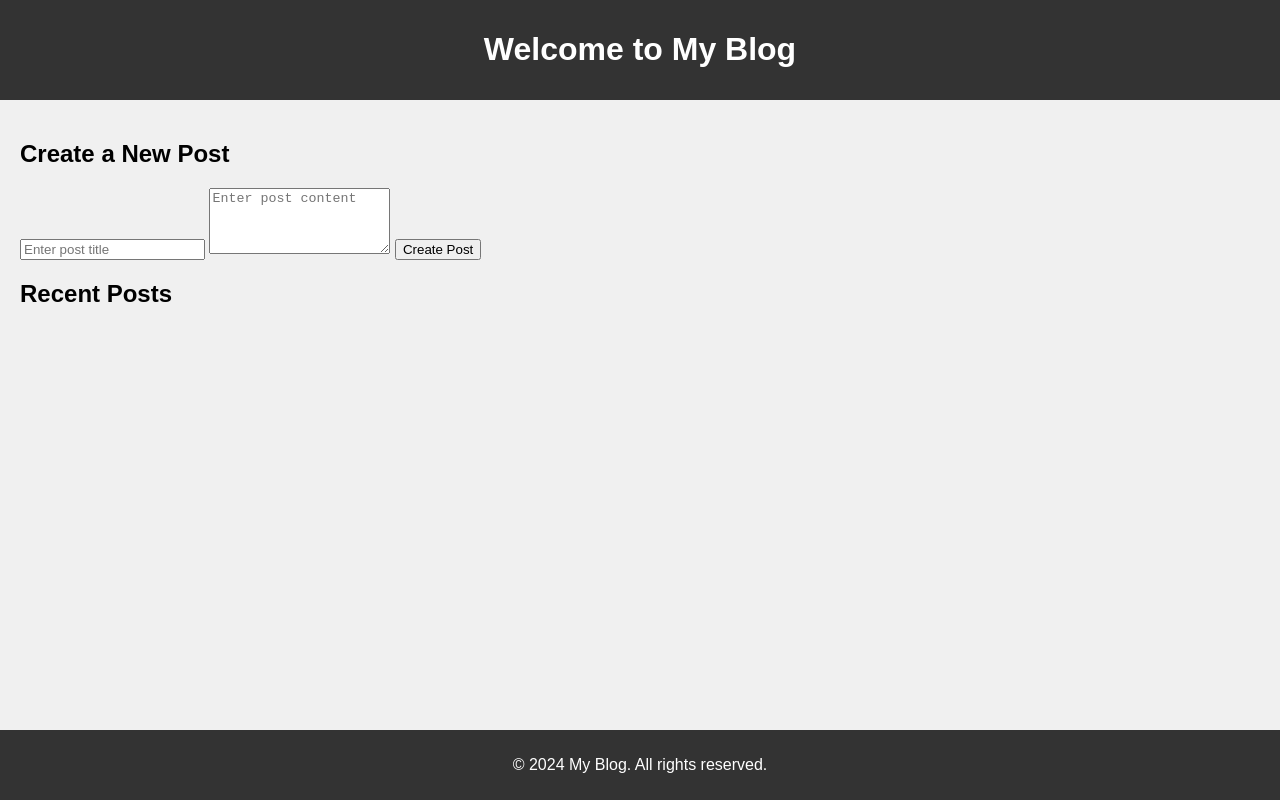
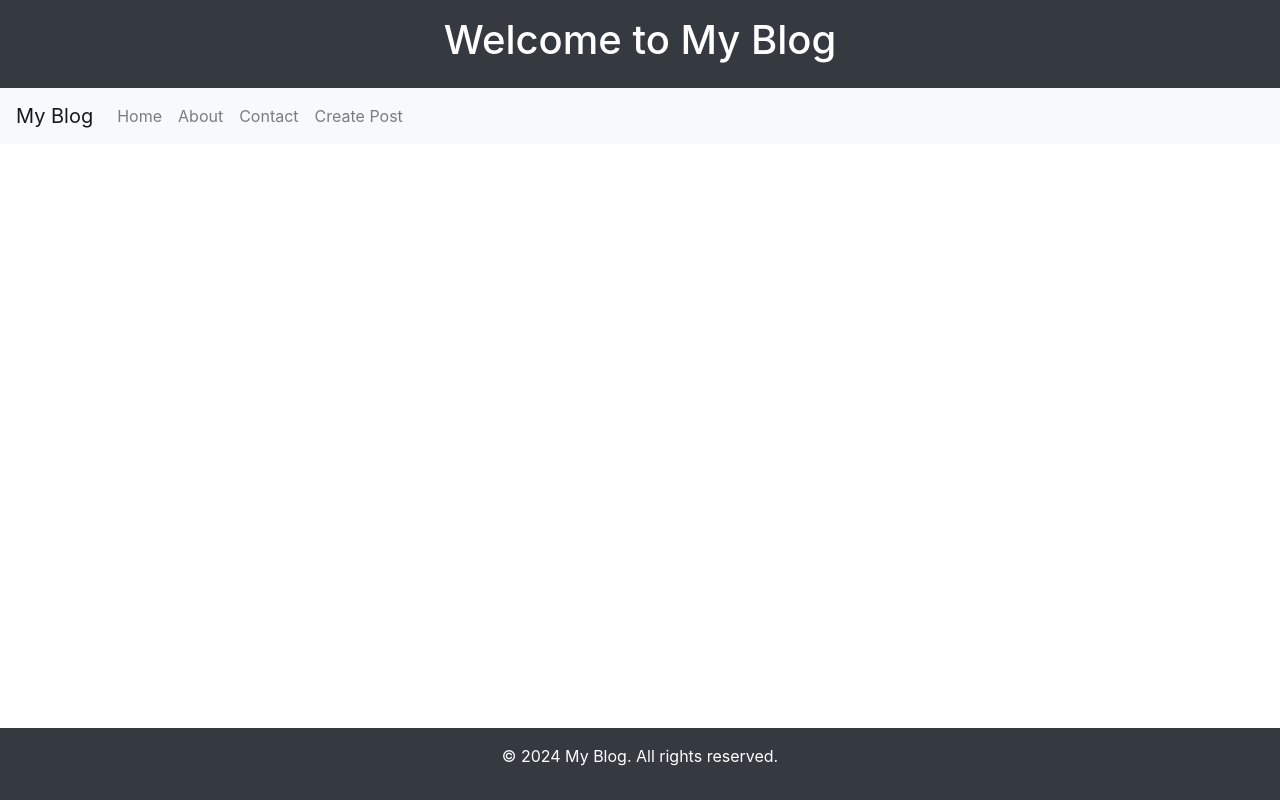
Before and after one commit to dhamsey3/my-blog, a plain HTML site: page application/frontend/index.html in a window 1280 px wide. Drawn offline with nearby package versions, Linux system fonts and the light colour scheme; no server answers.

Commit message:
Update index.html

```diff
--- a/application/frontend/index.html
+++ b/application/frontend/index.html
@@ -5,29 +5,41 @@
   <meta name="viewport" content="width=device-width, initial-scale=1.0">
   <title>My Blog</title>
   <link rel="stylesheet" href="style.css">
+  <!-- Add Bootstrap CSS -->
+  <link href="https://stackpath.bootstrapcdn.com/bootstrap/4.5.2/css/bootstrap.min.css" rel="stylesheet">
 </head>
 <body>
-  <header>
-    <h1>Welcome to My Blog</h1>
+  <header class="bg-dark text-white p-3">
+    <div class="container">
+      <h1>Welcome to My Blog</h1>
+    </div>
   </header>
-  <main>
-    <section id="createPost">
-      <h2>Create a New Post</h2>
-      <form id="postForm">
-        <input type="text" id="postTitle" placeholder="Enter post title" required>
-        <textarea id="postContent" placeholder="Enter post content" rows="4" required></textarea>
-        <button type="submit">Create Post</button>
-      </form>
-    </section>
-
-    <section id="posts">
-      <h2>Recent Posts</h2>
-      <!-- Existing posts will be dynamically added here -->
-    </section>
+  <nav class="navbar navbar-expand-lg navbar-light bg-light">
+    <a class="navbar-brand" href="#">My Blog</a>
+    <button class="navbar-toggler" type="button" data-toggle="collapse" data-target="#navbarNav" aria-controls="navbarNav" aria-expanded="false" aria-label="Toggle navigation">
+      <span class="navbar-toggler-icon"></span>
+    </button>
+    <div class="collapse navbar-collapse" id="navbarNav">
+      <ul class="navbar-nav">
+        <li class="nav-item"><a class="nav-link" href="/">Home</a></li>
+        <li class="nav-item"><a class="nav-link" href="/about">About</a></li>
+        <li class="nav-item"><a class="nav-link" href="/contact">Contact</a></li>
+        <li class="nav-item"><a class="nav-link" href="/compose">Create Post</a></li>
+      </ul>
+    </div>
+  </nav>
+  <main class="container mt-4">
+    <div id="posts">
+      <!-- Posts will be loaded here -->
+    </div>
   </main>
-  <footer>
+  <footer class="bg-dark text-white text-center p-3">
     <p>&copy; 2024 My Blog. All rights reserved.</p>
   </footer>
+  <!-- Add Bootstrap JS and dependencies -->
+  <script src="https://code.jquery.com/jquery-3.5.1.slim.min.js"></script>
+  <script src="https://cdn.jsdelivr.net/npm/@popperjs/core@2.9.3/dist/umd/popper.min.js"></script>
+  <script src="https://stackpath.bootstrapcdn.com/bootstrap/4.5.2/js/bootstrap.min.js"></script>
   <script src="script.js"></script>
 </body>
 </html>
```
